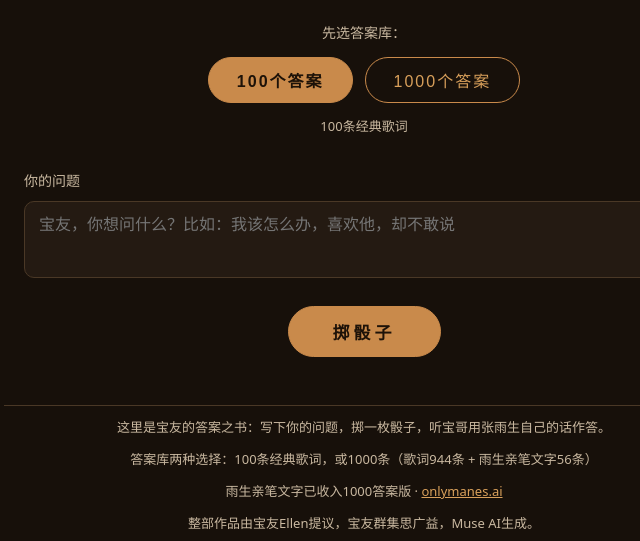
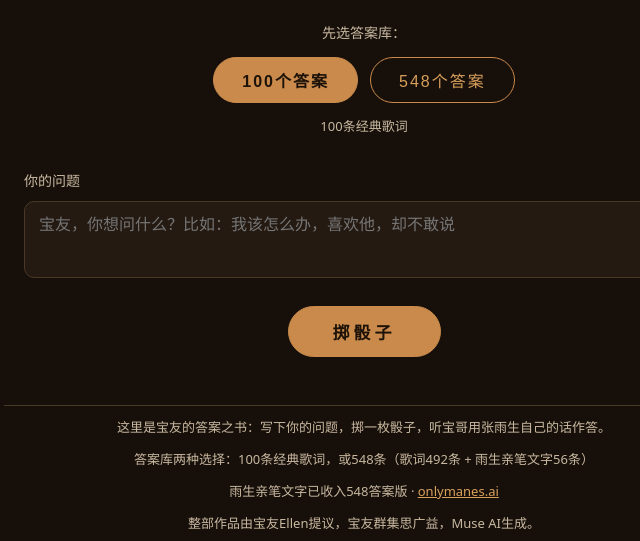
Before and after one commit to onlymanes/yusheng, a plain HTML site: page index.html in a window 1280 px wide. Shown: the part 440-981 px from the top of the page, 276-916 px from the left. Drawn offline with Linux system fonts and the light colour scheme.

Commit message:
答案库按作词口径重建为548条（歌词492+亲笔56）

```diff
--- a/index.html
+++ b/index.html
@@ -57,7 +57,7 @@
     <p class="choice-label" id="choiceLabel">先选答案库：</p>
     <div class="choice-btns">
       <button type="button" id="mode100Btn" class="btn choice active">100个答案</button>
-      <button type="button" id="mode1000Btn" class="btn choice">1000个答案</button>
+      <button type="button" id="mode548Btn" class="btn choice">548个答案</button>
     </div>
     <p class="choice-note" id="choiceNote">100条经典歌词</p>
   </section>
@@ -95,8 +95,8 @@
 
 <footer>
   <p id="footer1">这里是宝友的答案之书：写下你的问题，掷一枚骰子，听宝哥用张雨生自己的话作答。</p>
-  <p id="footer2">答案库两种选择：100条经典歌词，或1000条（歌词944条 + 雨生亲笔文字56条）</p>
-  <p><span id="footer3Text">雨生亲笔文字已收入1000答案版</span> · <a href="https://onlymanes.ai/">onlymanes.ai</a></p>
+  <p id="footer2">答案库两种选择：100条经典歌词，或548条（歌词492条 + 雨生亲笔文字56条）</p>
+  <p><span id="footer3Text">雨生亲笔文字已收入548答案版</span> · <a href="https://onlymanes.ai/">onlymanes.ai</a></p>
   <p id="footer4">整部作品由宝友Ellen提议，宝友群集思广益，Muse AI生成。</p>
   <p id="footer5">头像：宝友「哈哈」手绘作品。</p>
 </footer>
```
